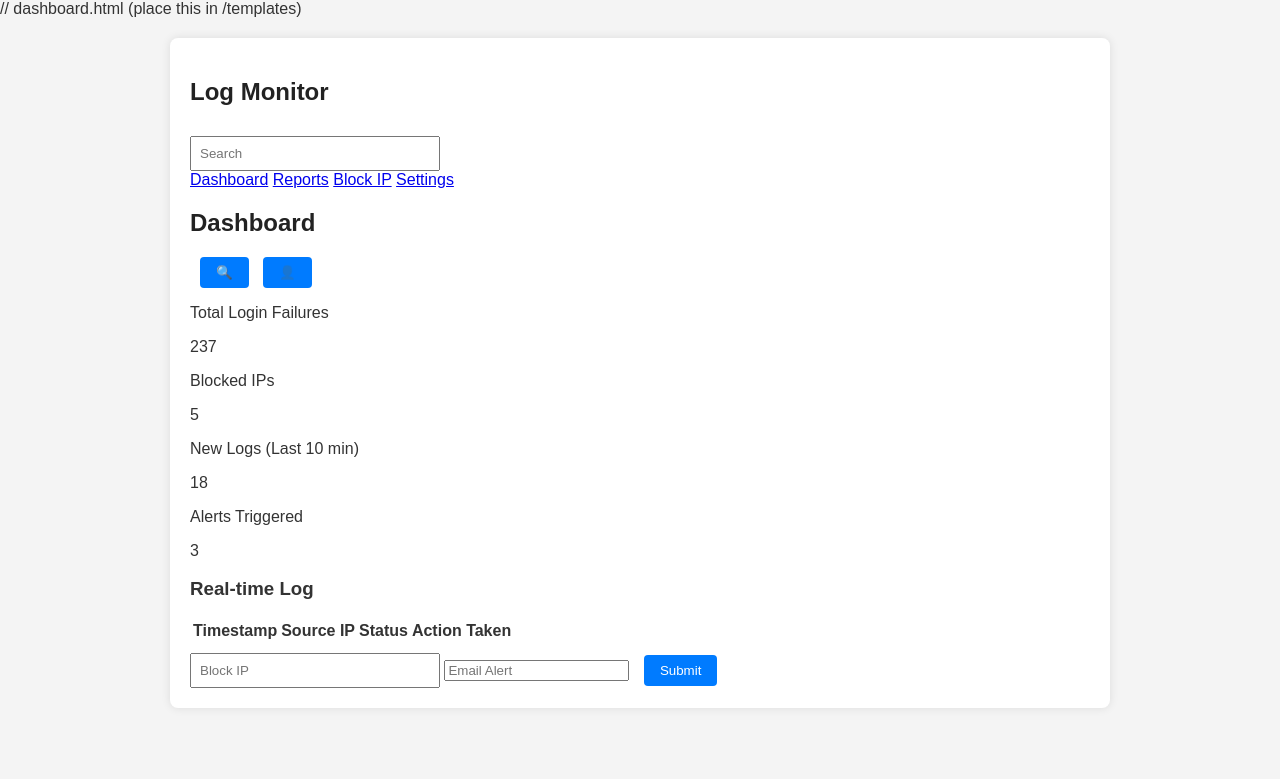
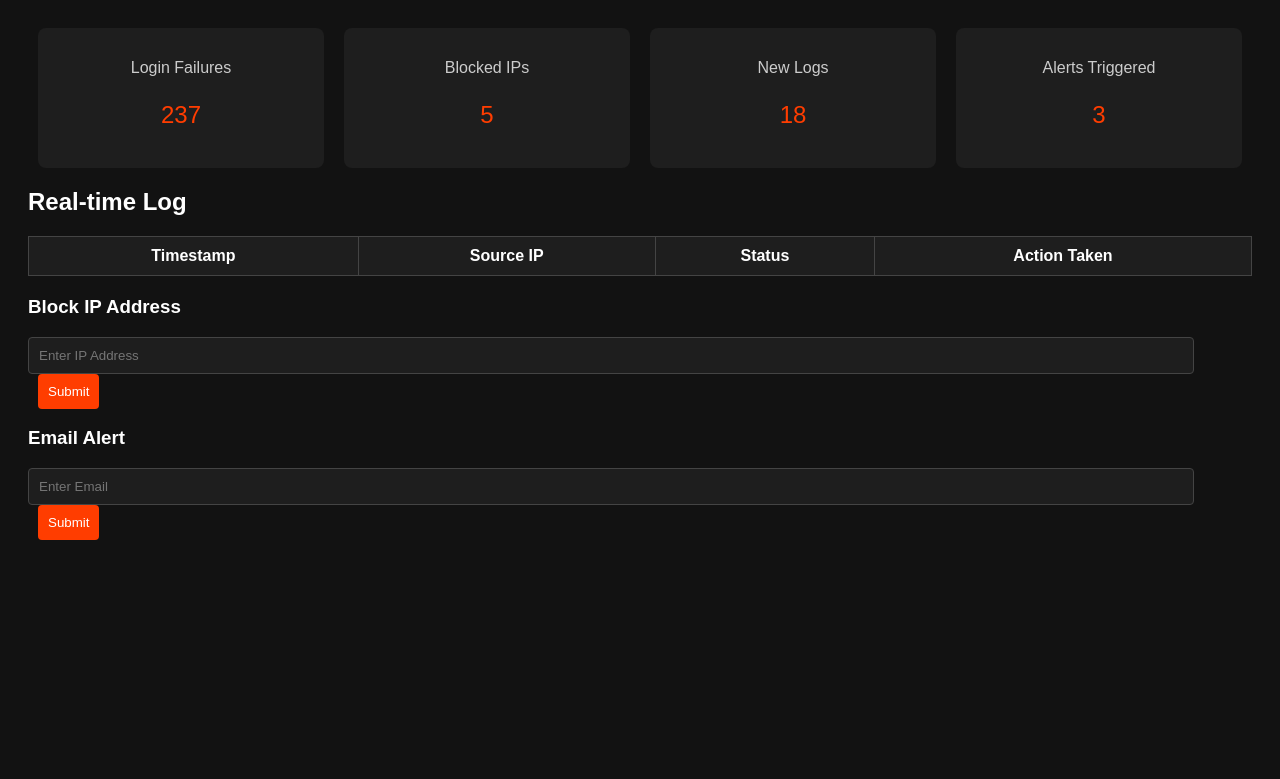
Before and after one commit to Urvijeth/logX, a Flask app: page / in a window 1280 px wide. Shown: the top 779 px of the page. Run offline with Flask 3, Linux system fonts and the light colour scheme; lists and menus that the app fills with data are empty.

Commit message:
just new html js cs

```diff
--- a/app.py
+++ b/app.py
@@ -1,73 +1,10 @@
-from flask import Flask, render_template, jsonify, request, send_file
-import subprocess
-import threading
-import time
-import re
-from collections import Counter
-from fpdf import FPDF
-import os
+from flask import Flask, render_template
 
-# Initialize Flask app
-app = Flask(__name__, static_folder='static')
-
-# Global storage (for demo purposes only, not for production)
-log_lines = []
-failed_logins = []
-ip_counter = Counter()
-
-# Background thread to collect logs from /var/log/secure
-def stream_logs():
-    process = subprocess.Popen(['tail', '-F', '/var/log/secure'], stdout=subprocess.PIPE, stderr=subprocess.PIPE)
-    for line in iter(process.stdout.readline, b''):
-        line = line.decode('utf-8')
-        log_lines.append(line)
-        if "Failed password" in line:
-            match = re.search(r'from (\d+\.\d+\.\d+\.\d+)', line)
-            if match:
-                ip = match.group(1)
-                failed_logins.append(ip)
-                ip_counter[ip] += 1
-
-# Start background log thread
-threading.Thread(target=stream_logs, daemon=True).start()
+app = Flask(__name__)
 
 @app.route('/')
 def dashboard():
     return render_template('dashboard.html')
 
-@app.route('/logs')
-def get_logs():
-    return jsonify(log_lines[-100:])  # Send last 100 lines
-
-@app.route('/failed-logins')
-def get_failed_logins():
-    return jsonify({"total": len(failed_logins)})
-
-@app.route('/top-ips')
-def get_top_ips():
-    return jsonify(ip_counter.most_common(5))
-
-@app.route('/block-ip', methods=['POST'])
-def block_ip():
-    ip = request.json.get('ip')
-    if ip:
-        subprocess.run(["sudo", "firewall-cmd", "--permanent", "--add-rich-rule=rule family=\"ipv4\" source address=\"{}\" reject".format(ip)])
-        subprocess.run(["sudo", "firewall-cmd", "--reload"])
-        return jsonify({"status": "blocked", "ip": ip})
-    return jsonify({"error": "Invalid IP"}), 400
-
-@app.route('/export-pdf')
-def export_pdf():
-    pdf = FPDF()
-    pdf.add_page()
-    pdf.set_font("Arial", size=12)
-    pdf.cell(200, 10, txt="Log Report", ln=True, align='C')
-    for line in log_lines[-100:]:
-        pdf.multi_cell(0, 10, txt=line)
-    output_path = os.path.join("static", "log_report.pdf")
-    pdf.output(output_path)
-    return send_file(output_path, as_attachment=True)
-
-# Run the Flask app
 if __name__ == '__main__':
-    app.run(debug=True, host='0.0.0.0', port=5000)
+    app.run(debug=True)
--- a/static/css/style.css
+++ b/static/css/style.css
@@ -1,65 +1,111 @@
+/* General Body Styles */
 body {
-  font-family: Arial, sans-serif;
-  background-color: #f4f4f4;
-  margin: 0;
-  padding: 0;
-  color: #333;
+  background-color: #121212; /* Dark background */
+  color: #ffffff; /* White text */
+  font-family: 'Arial', sans-serif;
 }
 
-.container {
-  max-width: 900px;
-  margin: 20px auto;
+/* Dashboard Container */
+.dashboard-container {
   padding: 20px;
-  background: white;
-  border-radius: 8px;
-  box-shadow: 0 0 10px rgba(0,0,0,0.1);
 }
 
-h1, h2 {
-  color: #222;
+/* Stat Cards */
+.stats-row {
+  display: flex;
+  justify-content: space-between;
+  margin-bottom: 20px;
 }
 
-.section {
-  margin-bottom: 30px;
+.stat-card {
+  background-color: #1e1e1e; /* Dark card background */
+  border-radius: 8px;
+  padding: 15px;
+  text-align: center;
+  flex: 1;
+  margin: 0 10px;
 }
 
-pre {
-  background: #111;
-  color: #0f0;
-  padding: 10px;
-  height: 300px;
-  overflow-y: scroll;
-  border-radius: 5px;
+.stat-title {
+  font-size: 16px;
+  color: #ccc; /* Light grey title */
 }
 
-input[type="text"] {
-  padding: 8px;
-  margin-top: 10px;
-  width: 250px;
+.stat-value {
+  font-size: 24px;
+  color: #ff3d00; /* Highlighted value color */
 }
 
-button {
-  padding: 8px 16px;
-  margin-left: 10px;
-  background-color: #007BFF;
-  border: none;
-  color: white;
-  border-radius: 4px;
-  cursor: pointer;
+/* Log Table Styles */
+.log-table-section {
+  margin-bottom: 20px;
 }
 
-button:hover {
-  background-color: #0056b3;
+.log-table {
+  width: 100%;
+  border-collapse: collapse;
 }
 
-ul {
-  list-style-type: none;
-  padding-left: 0;
+.log-table th, .log-table td {
+  padding: 10px;
+  border: 1px solid #444;
 }
 
-ul li {
-  background: #eee;
-  padding: 8px;
-  margin: 5px 0;
+.log-table th {
+  background-color: #1e1e1e; /* Dark header */
+  color: #ffffff;
+}
+
+.log-table td {
+  background-color: #2c2c2c; /* Dark row background */
+  color: #ffffff;
+}
+
+/* Status Colors */
+.status-success {
+  background-color: #007c7c; /* Green for success */
+}
+
+.status-fail {
+  background-color: #ff4444; /* Red for fail */
+}
+
+.status-blocked {
+  background-color: #a62727; /* Dark red for blocked */
+}
+
+/* Input Section */
+.input-section {
+  margin-top: 20px;
+}
+
+.input-box {
+  margin-bottom: 15px;
+}
+
+.input-box input {
+  width: calc(100% - 80px);
+  padding: 10px;
   border-radius: 4px;
+  border: 1px solid #444;
+  background-color: #1e1e1e;
+  color: #ffffff;
 }
+
+input[type="email"] {
+  /* Specific style for email input */
+}
+
+.input-box button {
+  padding: 10px;
+  border-radius: 4px;
+  border: none;
+  background-color: #ff3d00; /* Button color */
+  color: #ffffff;
+  cursor: pointer;
+  margin-left: 10px;
+}
+
+.input-box button:hover {
+  background-color: #ff5722; /* Darker shade on hover */
+}
--- a/templates/dashboard.html
+++ b/templates/dashboard.html
@@ -1,4 +1,3 @@
-// dashboard.html (place this in /templates)
 <!DOCTYPE html>
 <html lang="en">
 
@@ -6,56 +5,35 @@
   <meta charset="UTF-8" />
   <meta name="viewport" content="width=device-width, initial-scale=1.0" />
   <title>Log Monitor Dashboard</title>
-  <!-- Link to static files -->
   <link rel="stylesheet" href="{{ url_for('static', filename='css/style.css') }}">
-<script src="{{ url_for('static', filename='js/dashboard.js') }}" defer></script>
-
 </head>
 
 <body>
-  <div class="container">
-    <aside class="sidebar">
-      <h1>Log Monitor</h1>
-      <input type="text" placeholder="Search" class="search" />
-      <nav>
-        <a href="#">Dashboard</a>
-        <a href="#">Reports</a>
-        <a href="#">Block IP</a>
-        <a href="#">Settings</a>
-      </nav>
-    </aside>
+  <div class="dashboard-container">
+    <!-- Stat Cards -->
+    <div class="stats-row">
+      <div class="stat-card">
+        <p class="stat-title">Login Failures</p>
+        <p class="stat-value">237</p>
+      </div>
+      <div class="stat-card">
+        <p class="stat-title">Blocked IPs</p>
+        <p class="stat-value">5</p>
+      </div>
+      <div class="stat-card">
+        <p class="stat-title">New Logs</p>
+        <p class="stat-value">18</p>
+      </div>
+      <div class="stat-card">
+        <p class="stat-title">Alerts Triggered</p>
+        <p class="stat-value">3</p>
+      </div>
+    </div>
 
-    <main class="main-content">
-      <header class="top-bar">
-        <h2>Dashboard</h2>
-        <div>
-          <button>🔍</button>
-          <button>👤</button>
-        </div>
-      </header>
-
-      <section class="stats">
-        <div class="card">
-          <p>Total Login Failures</p>
-          <p class="fail">237</p>
-        </div>
-        <div class="card">
-          <p>Blocked IPs</p>
-          <p>5</p>
-        </div>
-        <div class="card">
-          <p>New Logs (Last 10 min)</p>
-          <p>18</p>
-        </div>
-        <div class="card">
-          <p>Alerts Triggered</p>
-          <p class="fail">3</p>
-        </div>
-      </section>
-
-      <section class="log-table">
-        <h3>Real-time Log</h3>
-        <table>
+    <!-- Log Table -->
+    <div class="log-table-section">
+      <h2>Real-time Log</h2>
+      <table class="log-table">
         <thead>
           <tr>
             <th>Timestamp</th>
@@ -64,18 +42,28 @@
             <th>Action Taken</th>
           </tr>
         </thead>
-          <tbody id="log-table"></tbody>
+        <tbody id="log-table">
+          <!-- Data inserted by JS -->
+        </tbody>
       </table>
-      </section>
+    </div>
 
-      <section class="form-section">
-        <input id="block-ip" type="text" placeholder="Block IP" />
-        <input id="email-alert" type="email" placeholder="Email Alert" />
-        <button onclick="submitForm()">Submit</button>
-      </section>
-    </main>
+    <!-- Input Section -->
+    <div class="input-section">
+      <div class="input-box">
+        <h3>Block IP Address</h3>
+        <input type="text" id="block-ip" placeholder="Enter IP Address">
+        <button onclick="submitBlockIP()">Submit</button>
       </div>
-  <script src="{{ url_for('static', filename='js/dashboard.js') }}"></script>
+      <div class="input-box">
+        <h3>Email Alert</h3>
+        <input type="email" id="email-alert" placeholder="Enter Email">
+        <button onclick="submitEmailAlert()">Submit</button>
+      </div>
+    </div>
+  </div>
+
+  <script src="{{ url_for('static', filename='script.js') }}"></script>
 </body>
 
 </html>
```
Also changed, not shown: static/js/script.js (+32 -51 lines). Lines whose indentation alone changed are shown as unchanged.
